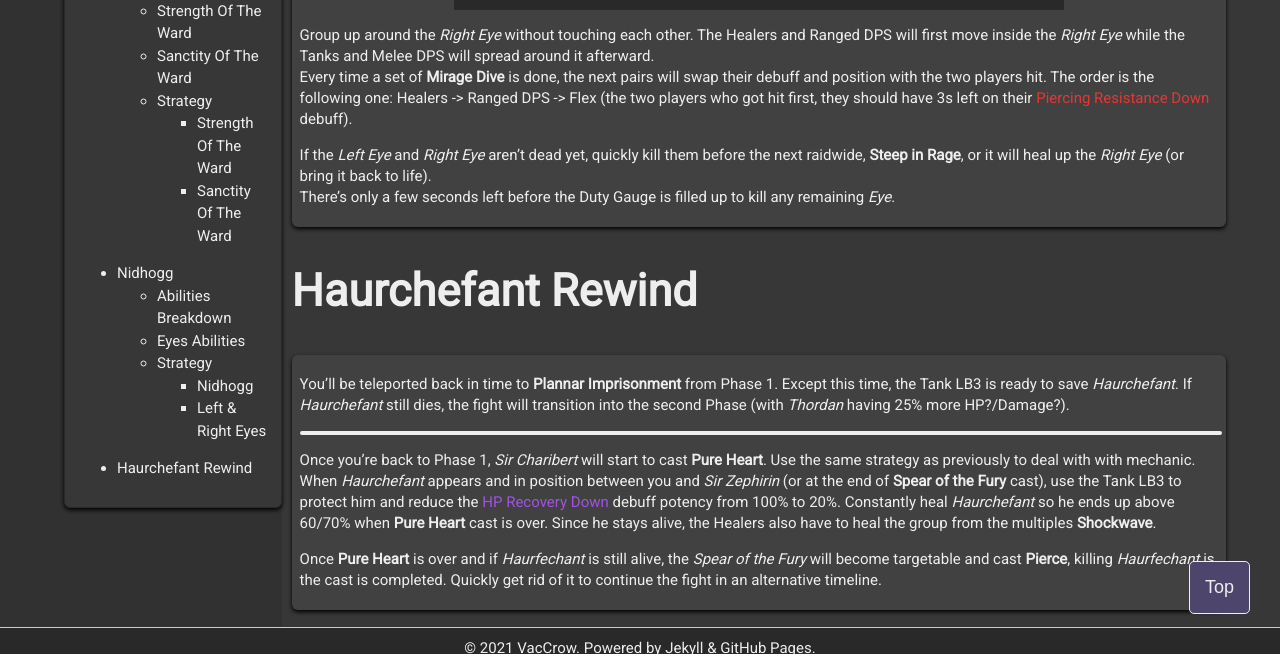
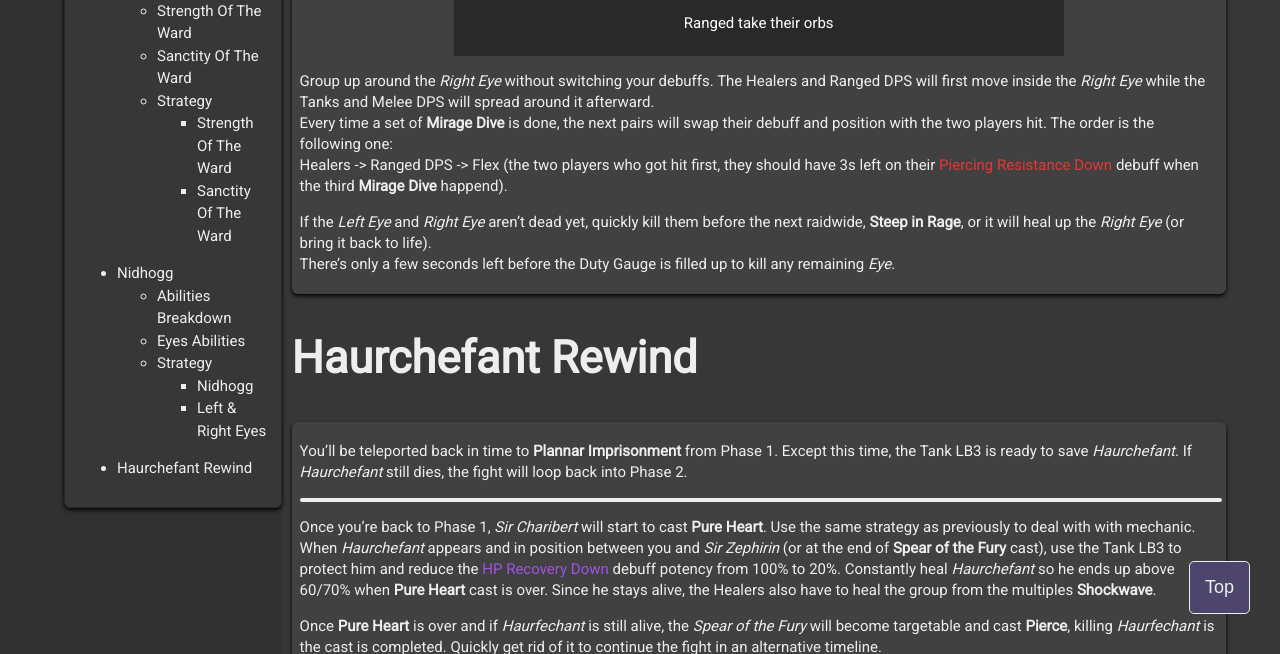
Before and after one commit to VacCrow/vaccrow.github.io, a Jekyll site: the page built from guides/ultimates/DSR.md, in a window 1280 px wide and 900 px high, scrolled down 22577 px, cut to the strip 246-900 px from the top of the window. Built offline with Jekyll 4.4.1, drawn with Linux system fonts in a browser that asks for light colours; some of the changed text lies outside the part shown.

Commit message:
Update DSR.md

```diff
--- a/guides/ultimates/DSR.md
+++ b/guides/ultimates/DSR.md
@@ -494,13 +494,11 @@
 <div class="guideSection" markdown="1">
 <h2><a id="NidhoggStrategy">Strategy</a></h2>
 
-For **Dive from Grace**, players will receive a set of debuffs and for the whole mechanic, they will use the following positions:
+<a id="SNidhogg">A quick overview before diving in. During **Dive from Grace**, players will receive a set of debuffs and for the whole mechanic, they will use the following positions:
 + <span class="speDebuff">First in Line</span> and <span class="speDebuff">Third in Line</span>: they take position on West, South and East of *Nidhogg* hitbox. ***With <span class="speDebuff">Elusive Jump Target</span> on East facing away from the boss and <span class="speDebuff">Spineshatter Dive Target</span> on West looking at the boss.***
-+ <span class="speDebuff">Second in Line</span>: they take position on North East and North West, slightly outside of *Nidhogg* hitbox.
-
-<span class="speDebuff">Elusive Jump Target</span> and <span class="speDebuff">Spineshatter Dive Target</span> must aim their tower at the opposite side. In this example, the sumonner will toward the East to put his tower at *Nidhogg* West side:
++ <span class="speDebuff">Second in Line</span>: they take position on North East and North West, slightly outside of *Nidhogg* hitbox. If they have <span class="speDebuff">Elusive Jump Target</span> and <span class="speDebuff">Spineshatter Dive Target</span>, they must place their tower under each other.
+In this example, the Sumonner will look toward the East to put his tower at *Nidhogg* West side, and the Ninja will look toward the West to put his tower under the Scholar:
 <img class="soloImg" src="{{ page.imagePath | append: "inLine.jpg" }}">
-
 Furthemore, due to <span class="debuff">Fire Resistance Down II</span> timers, the **Darkdragon Dive** towers must be soaked by specific player based of your debuff:
 + 1st towers: by <span class="speDebuff">Third in Line</span> players.
 + 2nd towers: by <span class="speDebuff">First in Line</span> East and West players.
@@ -508,14 +506,14 @@
 
 ___
 
-<a id="SNidhogg">Once *Thordan* is dealt with, heal everyone and use mitigation for when *Nidhogg* dives into the arena with **Final Chorus**.
+Once *King Thordan* is dealt with, heal everyone and use mitigation for when *Nidhogg* slams into the arena with **Final Chorus**.
 
 When *Nidhogg* is casting **Dive from Grace** the players will receive their numbers. <span class="speDebuff">First in Line</span> will pre-spread on East, South and West while <span class="speDebuff">Second in Line</span> will show their position on North East and North West.
 Then, once the cast is over and Dive debuff are set:
 + <span class="speDebuff">First in Line</span> players can readjust to follow the rule of "<span class="speDebuff">Elusive Jump Target</span> on East and <span class="speDebuff">Spineshatter Dive Target</span> on West".
 + <span class="speDebuff">Third in Line</span> players can call a cardinal if they all have <span class="speDebuff">High Jump Target</span>, otherwise use the rule of "<span class="speDebuff">Elusive Jump Target</span> on East and <span class="speDebuff">Spineshatter Dive Target</span> on West".
 
-Have <span class="speDebuff">First in Line</span> players ready for the dives,  and the rest of the group stacked in front *Nidhogg* for **Eye of the Tyrant** during **Gnash and Lash/Lash and Gnash** cast, remember the in/out or out/in sequence.
+Have <span class="speDebuff">First in Line</span> players ready for the dives, and the rest of the group stacked in front *Nidhogg* for **Eye of the Tyrant** during **Gnash and Lash/Lash and Gnash** cast, remember the in/out or out/in sequence.
 Once the share and dives happend, quickly move in or out for **Gnash** or **Lash**.
 In the meantime the <span class="speDebuff">Third in Line</span> player have to get in position to soak the tower, remember to run around the boss hitbox if you must dodge **Gnashing Wheel** to reach South. Move out or in for **Lash** or **Gnash** when soaking the towers. Then move out to bait **Geirskogul**.
 
@@ -537,6 +535,7 @@
 *Nidhogg* will resume his auto-attacks so clear away from the main Tank. He will then cast **Drachenlance** on a random target, dodge it sideways.
 
 Next is the final **Darkdragon Dive** towers, regroups in pairs at each intercardinal. If a tower only need one player, the Tank/Healer will adjust to satisfy another tower condition. The DPS will then bait the three **Geirskogul** toward the outside while the Tanks will grab the two **Soul Tether**. Have one Tank in front of *Nidhogg* and the second under him while the group stay away from them.
+*A Warrior can use Holmgang here, since it will be back just in time for the next tank buster in the next Phase*
 
 *Nidhogg* will cast a final **Drachenlance** before his enrage, **Revenge of the Horde**.
 
@@ -556,12 +555,11 @@
 Then, Tanks and Healers will move toward the *Left Eye* while the DPS will move toward the *Right Eye*.
 Once the orbs are here, Healers and Ranged DPS have to wait for the yellow orbs to grow twice before soaking them in pairs. Then the Tanks and Healers will swap their debuffs and Melee and Ranged DPS will do the same. Finally, the Tanks and Melee DPS will wait for the second growth to happen, before taking the blue orbs:
 {% assign slideCounter = slideCounter | plus: 1 %}
-{% include slideshow.html imgLink="flare1.jpg;flare2.jpg" imgDesc="" slideNumber=slideCounter %}
+{% include slideshow.html imgLink="flare1.jpg;flare2.jpg" imgDesc="Ranged take their orbs;Ranged and Melees swap debuffs then Melees take their orbs" slideNumber=slideCounter %}
 
-
-Group up around the *Right Eye* without touching each other. The Healers and Ranged DPS will first move inside the *Right Eye* while the Tanks and Melee DPS will spread around it afterward.
+Group up around the *Right Eye* without switching your debuffs. The Healers and Ranged DPS will first move inside the *Right Eye* while the Tanks and Melee DPS will spread around it afterward.
 Every time a set of **Mirage Dive** is done, the next pairs will swap their debuff and position with the two players hit. The order is the following one:
-	Healers -> Ranged DPS -> Flex (the two players who got hit first, they should have 3s left on their <span class="debuff">Piercing Resistance Down</span> debuff).
+	Healers -> Ranged DPS -> Flex (the two players who got hit first, they should have 3s left on their <span class="debuff">Piercing Resistance Down</span> debuff when the third **Mirage Dive** happend).
 
 If the *Left Eye* and *Right Eye* aren't dead yet, quickly kill them before the next raidwide, **Steep in Rage**, or it will heal up the *Right Eye* (or bring it back to life).
 There's only a few seconds left before the Duty Gauge is filled up to kill any remaining *Eye*.
@@ -570,7 +568,7 @@
 <h1><a id="HaurchefantRewind">Haurchefant Rewind</a></h1>
 
 <div class="guideSection" markdown="1">
-You'll be teleported back in time to **Plannar Imprisonment** from Phase 1. Except this time, the Tank LB3 is ready to save *Haurchefant*. If *Haurchefant* still dies, the fight will transition into the second Phase (with *Thordan* having 25% more HP?/Damage?).
+You'll be teleported back in time to **Plannar Imprisonment** from Phase 1. Except this time, the Tank LB3 is ready to save *Haurchefant*. If *Haurchefant* still dies, the fight will loop back into Phase 2.
 
 ___
 
```
Also changed, not shown: other parts of guides/ultimates/DSR.md (+1 -1 lines).
